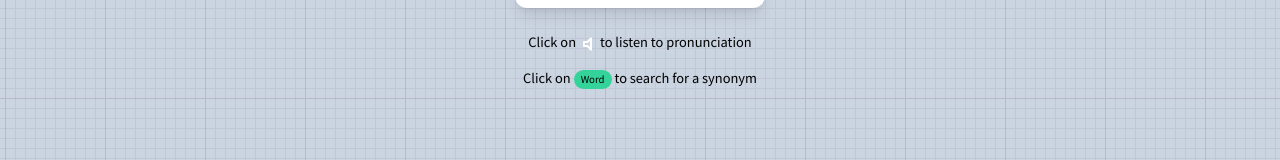
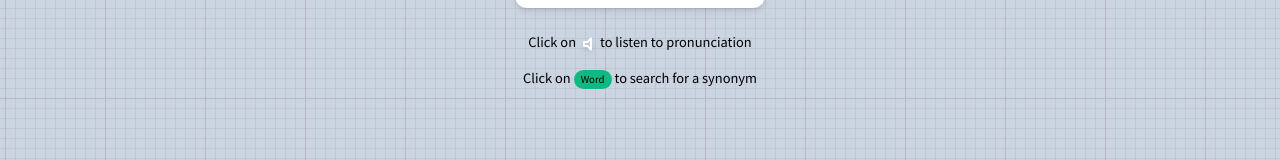
Before and after one commit to cornejobarraza/dictionary, a React (Create React App) app: page / in a window 1280 px wide. Shown: the part 407-567 px from the top of the page. Built offline with nearby package versions, Linux system fonts and the light colour scheme.

Commit message:
Minor style updates

```diff
--- a/src/index.css
+++ b/src/index.css
@@ -35,7 +35,7 @@ body {
   margin: 0 0.5rem 0 0;
   font-size: 0.75em;
   line-height: 1;
-  background-color: #34d399;
+  background-color: #10b981;
   text-align: center;
   white-space: nowrap;
   vertical-align: baseline;
@@ -88,7 +88,7 @@ body {
   border: none;
   padding: 0.25rem 0.75rem;
   border-radius: 0.75rem;
-  box-shadow: 0 10px 15px -3px rgb(0 0 0 / 0.1), 0 4px 6px -4px rgb(0 0 0 / 0.1);
+  box-shadow: 0 4px 6px -1px rgb(0 0 0 / 0.1), 0 2px 4px -2px rgb(0 0 0 / 0.1);
 }
 
 .form input:focus-visible {
@@ -103,7 +103,7 @@ body {
 
 .result {
   margin: 1.5rem auto 0 auto;
-  box-shadow: 0 25px 50px -12px rgb(0 0 0 / 0.25);
+  box-shadow: 0 20px 25px -5px rgb(0 0 0 / 0.1), 0 8px 10px -6px rgb(0 0 0 / 0.1);
   background-color: white;
   border-radius: 1rem;
 }
@@ -125,10 +125,12 @@ body {
 
 .phonetic {
   color: white;
+  padding-left: 0.25rem;
 }
 
 .sound {
   color: white;
+  filter: drop-shadow(0 4px 3px rgb(0 0 0 / 0.07)) drop-shadow(0 2px 2px rgb(0 0 0 / 0.06));
 }
 
 .sound:before {
```
